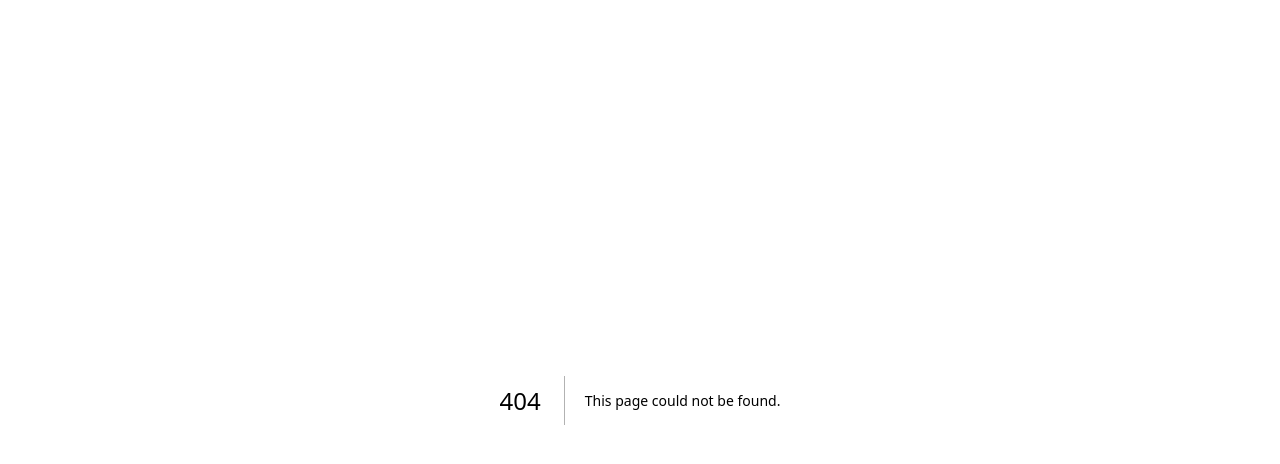
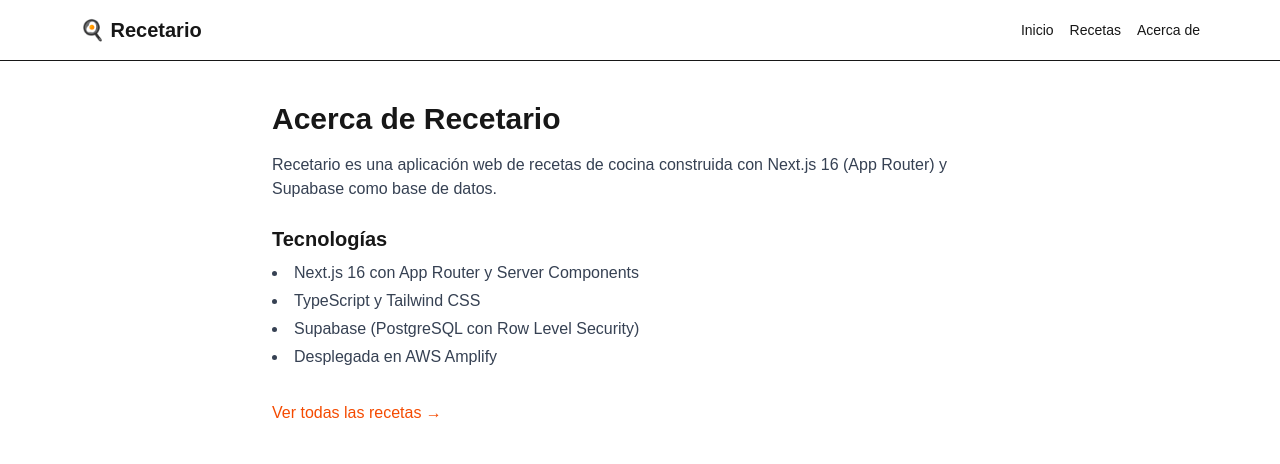
Before and after one commit to Ronii08/recetas-app, a Next.js app: page /acerca in a window 1280 px wide. Before the commit this address had no page. Shown: the top 464 px of the page. Built offline with nearby package versions, Linux system fonts and the light colour scheme.

Commit message:
feat: pagina acerca de y navbar en el layout

```diff
--- /dev/null
+++ b/src/app/acerca/page.tsx
@@ -0,0 +1,32 @@
+import type { Metadata } from 'next'
+import Link from 'next/link'
+
+// Cada página puede definir su propio título (aparece en la pestaña del navegador)
+export const metadata: Metadata = {
+  title: 'Acerca de | Recetario',
+}
+
+// Página estática: no pide datos, así que Next.js la genera una sola vez al compilar
+export default function AcercaPage() {
+  return (
+    <main className="max-w-3xl mx-auto px-4 py-10">
+      <h1 className="text-3xl font-bold mb-4">Acerca de Recetario</h1>
+      <p className="text-gray-700 mb-4">
+        Recetario es una aplicación web de recetas de cocina construida con Next.js 16
+        (App Router) y Supabase como base de datos.
+      </p>
+
+      <h2 className="text-xl font-semibold mt-6 mb-2">Tecnologías</h2>
+      <ul className="list-disc list-inside space-y-1 text-gray-700">
+        <li>Next.js 16 con App Router y Server Components</li>
+        <li>TypeScript y Tailwind CSS</li>
+        <li>Supabase (PostgreSQL con Row Level Security)</li>
+        <li>Desplegada en AWS Amplify</li>
+      </ul>
+
+      <Link href="/recetas" className="inline-block mt-8 text-orange-600 font-medium">
+        Ver todas las recetas &rarr;
+      </Link>
+    </main>
+  )
+}
--- a/src/app/layout.tsx
+++ b/src/app/layout.tsx
@@ -1,6 +1,7 @@
 import type { Metadata } from "next";
 import { Geist, Geist_Mono } from "next/font/google";
 import "./globals.css";
+import Navbar from "@/components/Navbar";
 
 const geistSans = Geist({
   variable: "--font-geist-sans",
@@ -12,18 +13,23 @@ const geistMono = Geist_Mono({
   subsets: ["latin"],
 });
 
+// Título y descripción que aparecen en la pestaña del navegador y en Google
 export const metadata: Metadata = {
-  title: "Create Next App",
-  description: "Generated by create next app",
+  title: "Recetario",
+  description: "Descubre recetas deliciosas para cada ocasión",
 };
 
 export default function RootLayout({ children }: LayoutProps<"/">) {
   return (
     <html
-      lang="en"
+      lang="es"
       className={`${geistSans.variable} ${geistMono.variable} h-full antialiased`}
     >
-      <body className="min-h-full flex flex-col">{children}</body>
+      <body className="min-h-full flex flex-col">
+        {/* El Navbar vive en el layout: aparece en TODAS las páginas sin repetirlo */}
+        <Navbar />
+        {children}
+      </body>
     </html>
   );
 }
```
